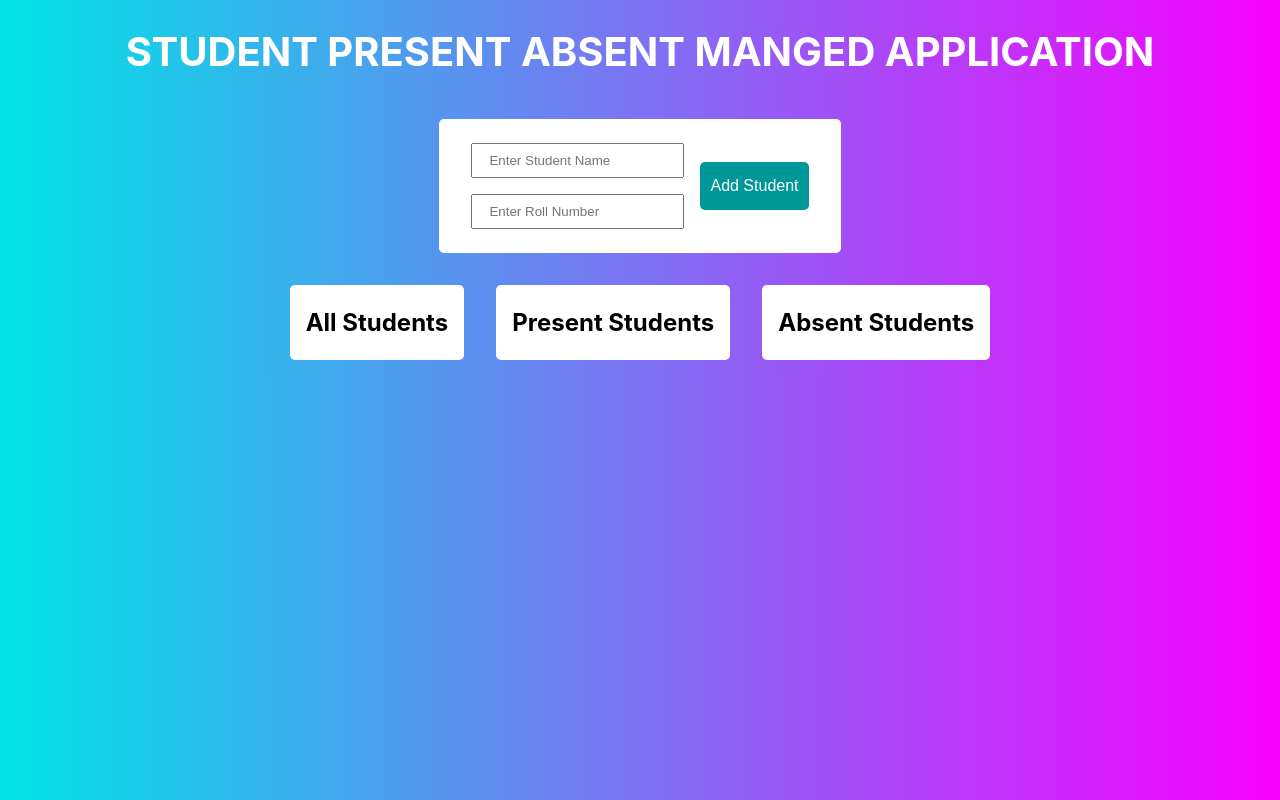
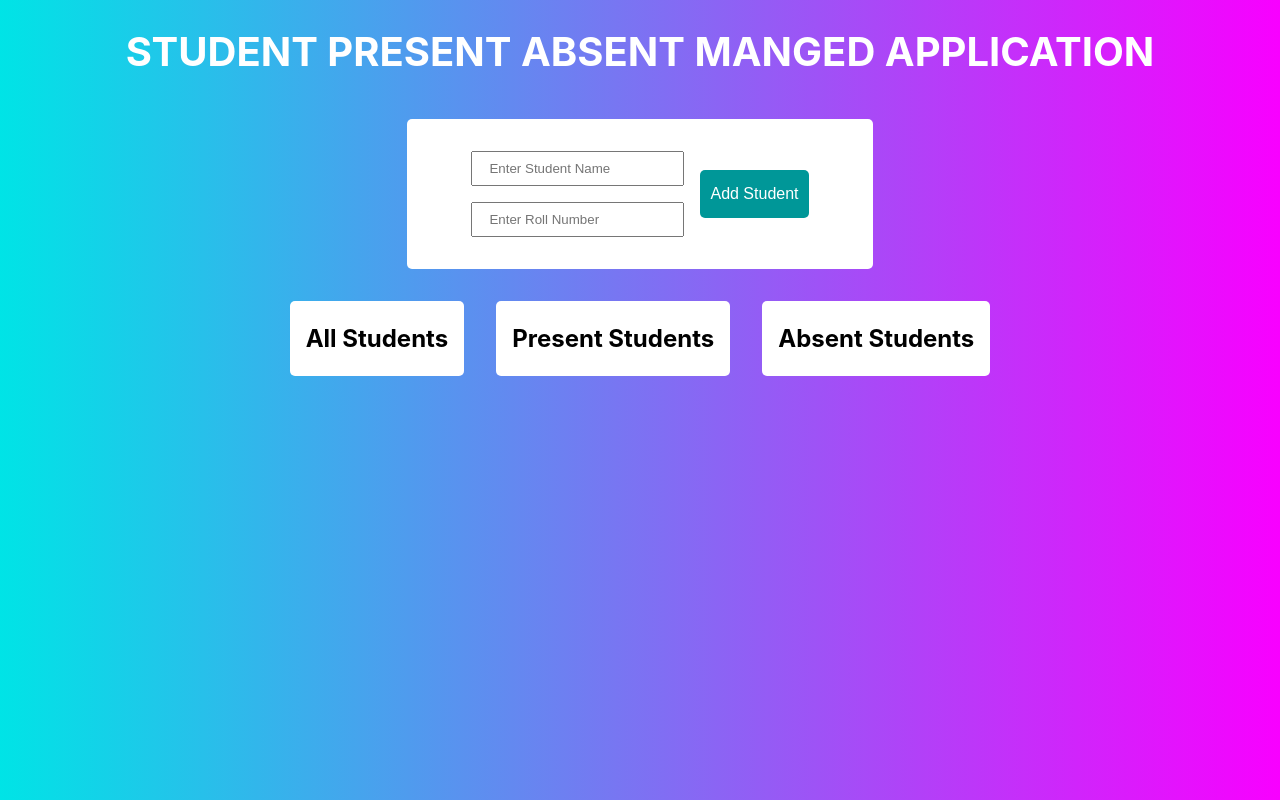
Before and after one commit to 000raihan/student-management-app, a Next.js app: page / in a window 1280 px wide. Built offline with nearby package versions, Linux system fonts and the light colour scheme.

Commit message:
form input updated

```diff
--- a/components/Inputsection.js
+++ b/components/Inputsection.js
@@ -2,30 +2,42 @@ import React from "react";
 import Styles from "./InputSection.module.css";
 
 const Inputsection = (props) => {
-
-  const {name, roll, edit,updateStudent,addStudent} = props
+  const { name, roll, edit, updateStudent, addStudent } = props;
 
   return (
     <div className={Styles.InputSection}>
       <div className={Styles.InputCard}>
+        <div>
+          <form
+            className={Styles.InputCard}
+            onSubmit={(e) => (edit ? updateStudent(e, roll) : addStudent(e))}
+          >
             <div>
               <input
                 className={Styles.inputBar}
                 placeholder="Enter Student Name"
                 value={name}
                 type="text"
-            onChange={(e)=>props.nameChangeHandler(e)}
+                onChange={(e) => props.nameChangeHandler(e)}
               />
               <input
                 className={Styles.inputBar}
                 placeholder="Enter Roll Number"
                 value={roll}
                 type="text"
-            onChange={(e)=>props.rollChangeHandler(e)}
-            disabled = {edit}
+                onChange={(e) => props.rollChangeHandler(e)}
+                disabled={edit}
               />
             </div>
-        <button onClick={()=> edit ? updateStudent(roll) : addStudent()} className={Styles.button}> {edit ? "Update Student" : "Add Student"}</button>
+
+            <input
+              type="submit"
+              className={Styles.button}
+              value={edit ? "Update Student" : "Add Student"}
+            />
+          </form>
+        </div>
+        {/* <button onClick={()=> edit ? updateStudent(roll) : addStudent()} className={Styles.button}> {edit ? "Update Student" : "Add Student"}</button> */}
       </div>
     </div>
   );
--- a/pages/index.js
+++ b/pages/index.js
@@ -24,8 +24,10 @@ export default function Home() {
     setRoll(iRoll);
   };
 
-  const addStudentHandler = () => {
-    if (name == "" || roll == "") {
+  const addStudentHandler = (e) => {
+    e.preventDefault();
+
+    if (name == "" || name == undefined || roll == "" || roll ==undefined) {
       alert("Please enter right value");
       return;
     }
@@ -125,7 +127,8 @@ export default function Home() {
 
   // --------------------------------------------------------
 
-  const updateStudent = () => {
+  const updateStudent = (e, roll) => {
+    e.preventDefault();
     if (name == "") {
       alert("Please enter right value");
       return;
```
Lines whose indentation alone changed are shown as unchanged.
